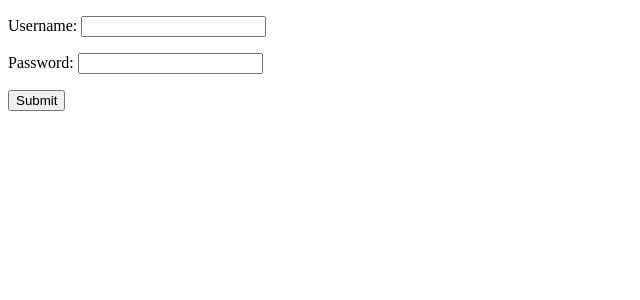
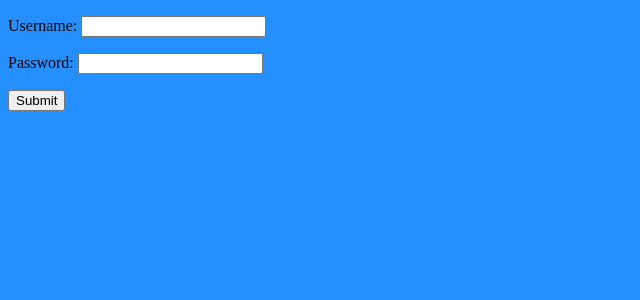
Before and after one commit to Boboston98/Cohort-Forum, a Python web app: template cohort-forum/templates/login.html in a window 1280 px wide. Shown: the top 300 px of the page, without its empty margins (0-640 px from the left). Run offline with Jinja, Linux system fonts and the light colour scheme; the template is opened without the code that fills it, so the values that code supplies are empty.

Commit message:
i added the color changing background for all of the pages

```diff
--- a/cohort-forum/templates/login.html
+++ b/cohort-forum/templates/login.html
@@ -9,4 +9,48 @@
     <p>Password: <input type="text" name="password" value=""></p>
     <p><input type="Submit" class="button" name="" value="Submit"></p>
   </body>
+
+  <style>
+  body {
+     -webkit-animation: colorchange 60s infinite;
+     animation: colorchange 60s infinite;
+  }
+
+
+  @-webkit-keyframes colorchange {
+
+       0% {background: #33FFF3 ;}
+      10% {background: #1E90FF ;}
+      20% {background: #6495ED ;}
+      30% {background: #9370DB ;}
+      40% {background: #EE82EE ;}
+      50% {background: #800020 ;}
+      40% {background: #FF0000 ;}
+      50% {background: #FF4500 ;}
+      60% {background: #BDB76B ;}
+      70% {background: #FFD700 ;}
+      80% {background: #EE82EE ;}
+      90% {background: #1E90FF ;}
+     100% {background: #33FFF3 ;}
+  }
+
+
+  @keyframes colorchange {
+
+    0% {background: #33FFF3 ;}
+   10% {background: #1E90FF ;}
+   20% {background: #6495ED ;}
+   30% {background: #9370DB ;}
+   40% {background: #EE82EE ;}
+   50% {background: #800020 ;}
+   40% {background: #FF0000 ;}
+   50% {background: #FF4500 ;}
+   60% {background: #BDB76B ;}
+   70% {background: #FFD700 ;}
+   80% {background: #EE82EE ;}
+   90% {background: #1E90FF ;}
+  100% {background: #33FFF3 ;}
+  }
+
+  </style>
 </html>
```
Also changed, not shown: cohort-forum/templates/chat.html (+44 -0 lines).
